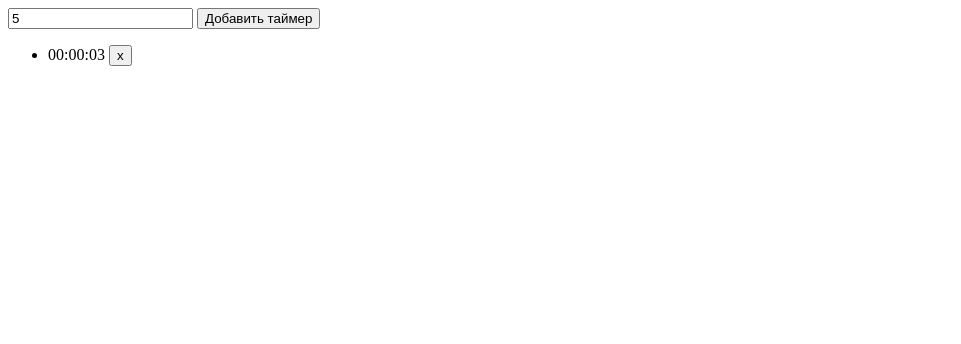
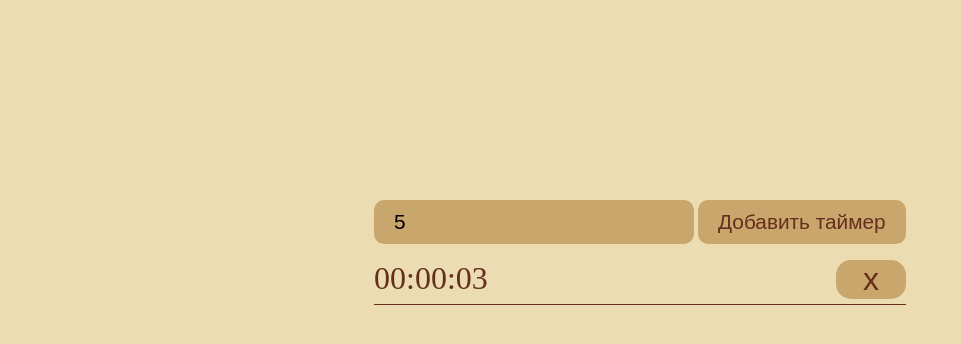
Before and after one commit to ilanalis/hexlet-timer, a plain HTML site: page index.html in a window 1280 px wide. Both pictures are taken after typing "5" into the empty fields and a click on the button "Добавить таймер". Shown: the whole page, without its empty margins (0-961 px from the left). Drawn offline with Linux system fonts and the light colour scheme.

Commit message:
feat: add styles

```diff
--- a/index.html
+++ b/index.html
@@ -10,17 +10,17 @@
 </head>
 <body>
 <div id="app">
-    <div>
-        <input type="number" id="time-input" placeholder="Введите время в секундах">
+    <form>
+        <input min="0" type="number" id="time-input" placeholder="Введите время в секундах">
         <button id="add-timer">Добавить таймер</button>
-    </div>
+    </form>
     <ul id="timers">
         <template id="template">
-            <li>
-                <span class="timer__text">
+            <li class="timer hidden">
+                <span class="timer-text">
                     00:00:00
                 </span>
-                <button class="timer__delete-timer">x</button>
+                <button class="delete-timer-button">x</button>
             </li>
         </template>
     </ul>
--- a/index.js
+++ b/index.js
@@ -3,18 +3,19 @@ const timeInput = document.getElementById('time-input');
 const timersBlock = document.getElementById('timers');
 const template = document.getElementById('template');
 
-addTimerButton.addEventListener('click', () => {
+addTimerButton.addEventListener('click', (e) => {
+    e.preventDefault();
     addTimer(timeInput.value)
 })
 
 function addTimer(time) {
     const newTimer = template.content.firstElementChild.cloneNode(true);
-    const deleteTimerButton = newTimer.querySelector('.timer__delete-timer');
+    const deleteTimerButton = newTimer.querySelector('.delete-timer-button');
     let timeCopy = time;
 
     appendText(newTimer, timeCopy);
     timersBlock.appendChild(newTimer);
-
+    makeTimerVisible(newTimer);
     const intervalId = setInterval(()=>{
         timeCopy = timeCopy - 1;
         appendText(newTimer, timeCopy)
@@ -23,7 +24,7 @@ function addTimer(time) {
     setTimeout(()=>{
         removeChildNode(newTimer);
         clearInterval(intervalId);
-    }, time*1000 + 1000);
+    }, time*1000 + 500);
 
     deleteTimerButton.addEventListener('click', () => {
         removeChildNode(newTimer);
@@ -43,10 +44,21 @@ function formatTime(seconds) {
     ].join(':');
 }
 
+function makeTimerVisible(newTimer) {
+    setTimeout(() => {
+        newTimer.classList.remove('hidden');
+        newTimer.classList.add('visible');
+    }, 10); // Задержка на выполнение анимации
+}
+
 function removeChildNode(node) {
-    node.parentNode.removeChild(node);
+    node.classList.remove('visible');
+    node.classList.add('hidden');
+    setTimeout(()=>{
+        node.parentNode.removeChild(node);
+    }, 200)
 }
 
 function appendText(node, text){
-    node.querySelector('.timer__text').innerText = formatTime(text);
+    node.querySelector('.timer-text').innerText = formatTime(text);
 }
--- a/style.css
+++ b/style.css
@@ -0,0 +1,89 @@
+*{
+    box-sizing: border-box;
+}
+
+html, body{
+    height: 100%;
+    background-color: #ebdcb2;
+    margin: 0;
+    padding: 0;
+}
+
+#app{
+    height: 100%;
+    max-width: 532px;
+    margin: 0 auto;
+    padding-top: 200px;
+}
+
+#time-input, #add-timer{
+    border: none;
+    padding: 10px 20px;
+    border-radius: 10px;
+    font-size: 1.3rem;
+}
+
+#time-input{
+    width: 320px;
+    background-color: #c9a66b;
+}
+
+#add-timer, .delete-timer-button{
+    color: #662e1c;
+    background-color: #c9a66b;
+    transition: ease 0.3s all;
+    cursor: pointer;
+}
+
+#add-timer:hover, .delete-timer-button:hover{
+    background-color: #977a4d;
+}
+
+#add-timer:active, .delete-timer-button:active{
+    background-color: #6a5434;
+}
+
+#timers{
+    max-height: 500px;
+    overflow-y: scroll;
+    display: flex;
+    flex-direction: column;
+    gap: 0.19rem;
+}
+
+.timer{
+    padding-bottom: 5px;
+    color: #662e1c;
+    border-bottom: #662e1c solid 0.5px;
+    transition: ease 0.3s all;
+}
+
+.timer, #timers{
+    list-style-type: none;
+    padding-left: 0;
+}
+
+.timer, .delete-timer-button {
+    display: flex;
+    justify-content: space-between;
+
+    font-size: 2rem;
+}
+
+.delete-timer-button{
+    width: 70px;
+    border-radius: 15px;
+    border: none;
+    display: flex;
+    justify-content: center;
+}
+
+.hidden {
+    opacity: 0;
+    transform: scale(0.9);
+}
+
+.visible {
+    opacity: 1;
+    transform: scale(1);
+}
```
